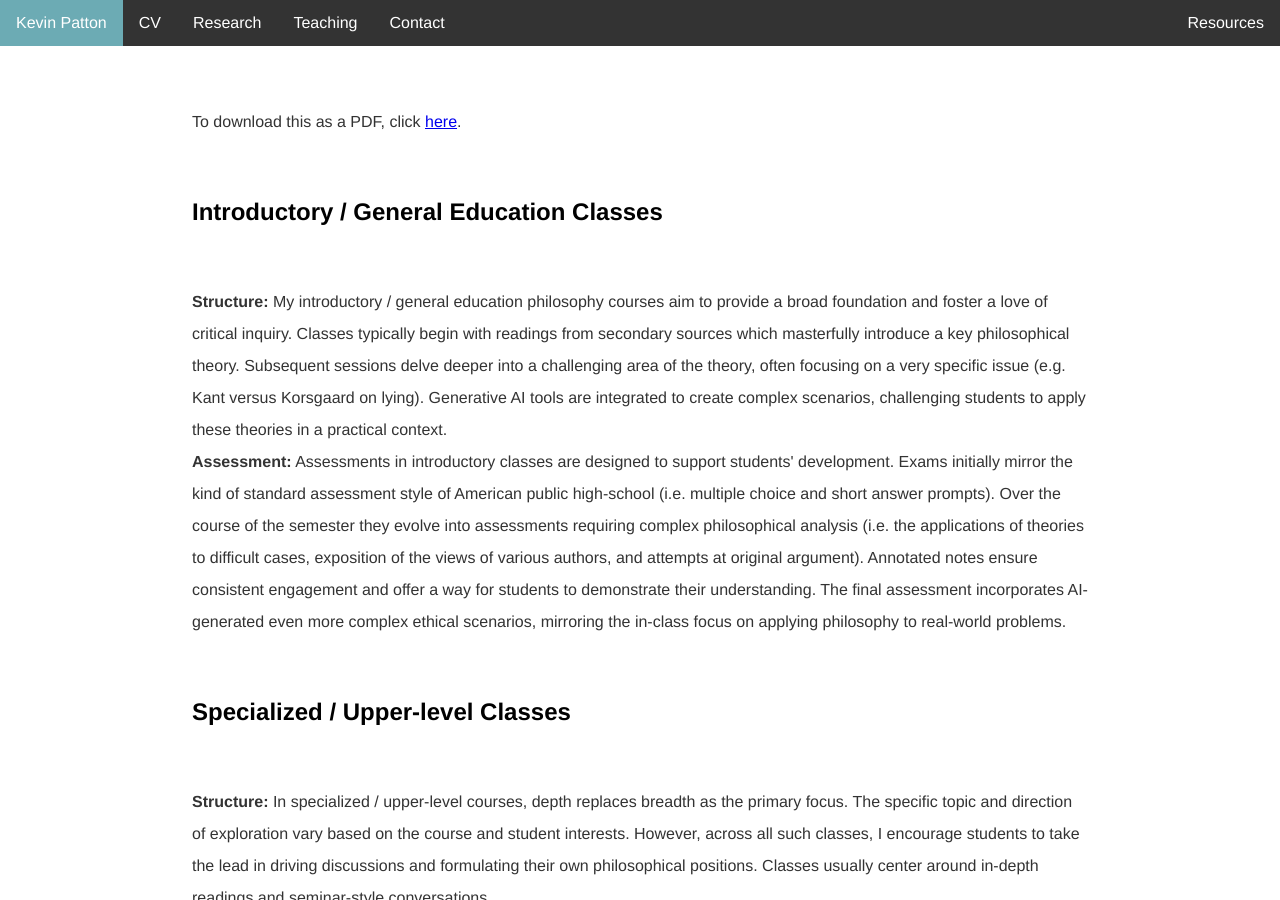
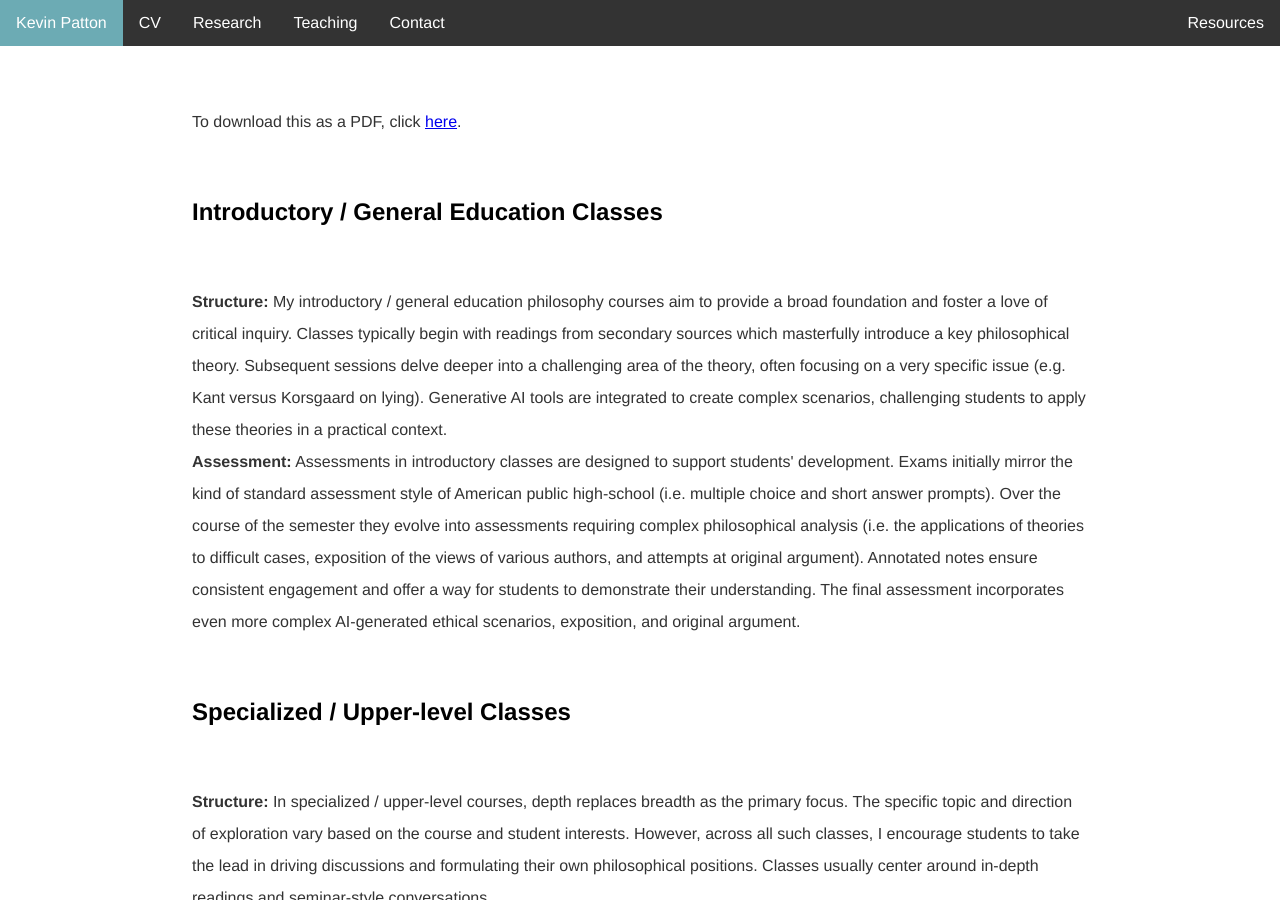
Before and after one commit to kevinjpatton/kevinjpatton.github.io, a Jekyll site: the page built from teaching/pedagogy/index.html, in a window 1280 px wide and 900 px high. Built offline with Jekyll 4.4.1, drawn with Linux system fonts in a browser that asks for light colours; Markdown is read by kramdown in place of the engine named in the settings.

Commit message:
Update index.html

```diff
--- a/teaching/pedagogy/index.html
+++ b/teaching/pedagogy/index.html
@@ -6,7 +6,7 @@ title: Teaching - Kevin Patton
 <p>To download this as a PDF, click <a href="/teaching/pedagogy/Handout - Approach to Teaching.pdf" target="_blank">here</a>.</p>
 
 <h2>Introductory / General Education Classes</h2>
-<p><b>Structure:</b> My introductory / general education philosophy courses aim to provide a broad foundation and foster a love of critical inquiry. Classes typically begin with readings from secondary sources which masterfully introduce a key philosophical theory. Subsequent sessions delve deeper into a challenging area of the theory, often focusing on a very specific issue (e.g. Kant versus Korsgaard on lying). Generative AI tools are integrated to create complex scenarios, challenging students to apply these theories in a practical context.<br><b>Assessment:</b> Assessments in introductory classes are designed to support students' development. Exams initially mirror the kind of standard assessment style of American public high-school (i.e. multiple choice and short answer prompts). Over the course of the semester they evolve into assessments requiring complex philosophical analysis (i.e. the applications of theories to difficult cases, exposition of the views of various authors, and attempts at original argument). Annotated notes ensure consistent engagement and offer a way for students to demonstrate their understanding. The final assessment incorporates AI-generated even more complex ethical scenarios, mirroring the in-class focus on applying philosophy to real-world problems.</p>
+<p><b>Structure:</b> My introductory / general education philosophy courses aim to provide a broad foundation and foster a love of critical inquiry. Classes typically begin with readings from secondary sources which masterfully introduce a key philosophical theory. Subsequent sessions delve deeper into a challenging area of the theory, often focusing on a very specific issue (e.g. Kant versus Korsgaard on lying). Generative AI tools are integrated to create complex scenarios, challenging students to apply these theories in a practical context.<br><b>Assessment:</b> Assessments in introductory classes are designed to support students' development. Exams initially mirror the kind of standard assessment style of American public high-school (i.e. multiple choice and short answer prompts). Over the course of the semester they evolve into assessments requiring complex philosophical analysis (i.e. the applications of theories to difficult cases, exposition of the views of various authors, and attempts at original argument). Annotated notes ensure consistent engagement and offer a way for students to demonstrate their understanding. The final assessment incorporates even more complex AI-generated ethical scenarios, exposition, and original argument.</p>
 
 <h2>Specialized / Upper-level Classes</h2>
 <p><b>Structure:</b> In specialized / upper-level courses, depth replaces breadth as the primary focus. The specific topic and direction of exploration vary based on the course and student interests. However, across all such classes, I encourage students to take the lead in driving discussions and formulating their own philosophical positions. Classes usually center around in-depth readings and seminar-style conversations.<br><b>Assessment:</b> To promote deeper engagement and develop writing skills, students in specialized courses submit both annotated notes over one of the week’s readings, and their own version of an abstract for the other reading. Traditional papers are often supplemented with alternative assessments emphasizing critical thinking, creative problem-solving, and philosophical analysis. A heavy emphasis on the creation of visual representations of philosophical concepts or arguments is included so as to help create alternative ways of explanation. This can take the form of flow charts, diagrams, or even comic strips (in the style of <a href="https://existentialcomics.com" target="_blank">Existential Comics</a>).</p>
```
